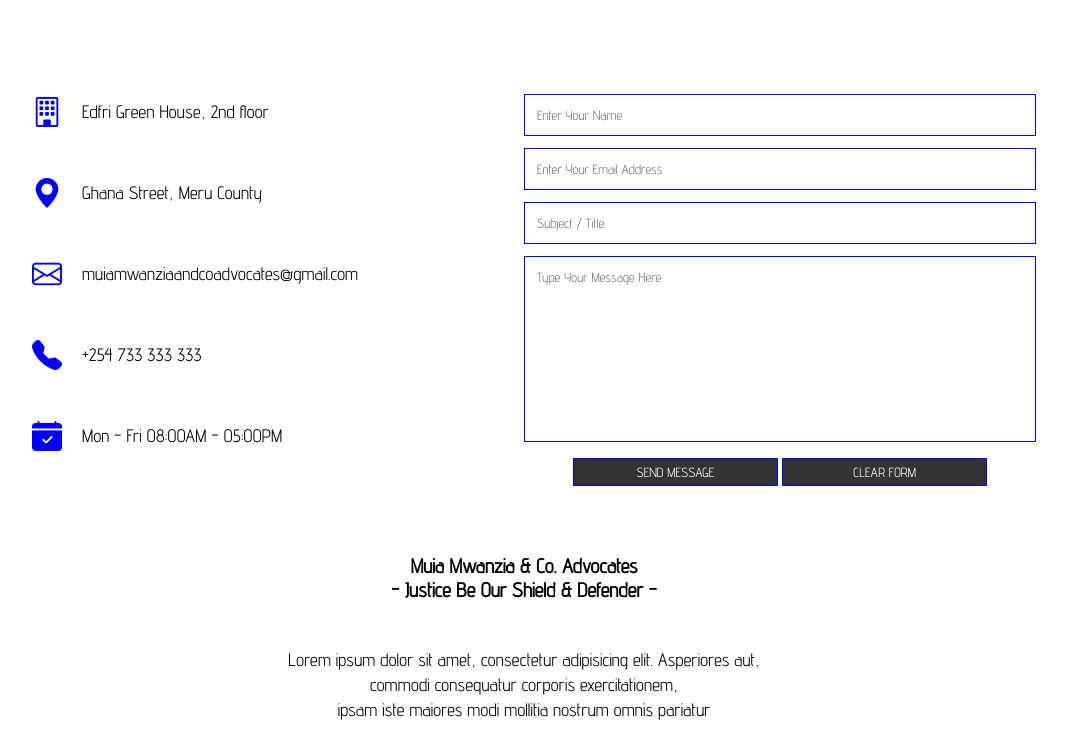
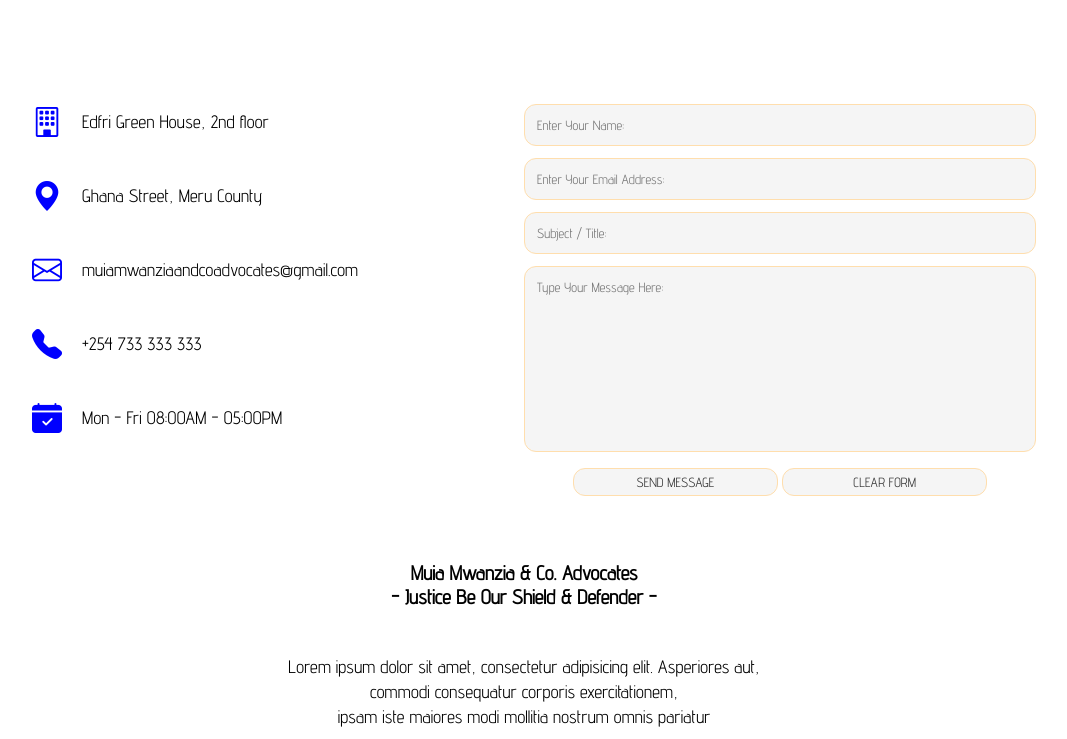
Before and after one commit to Charles-Muia/The_Marathon_Continues, a PHP site: page /Contact.php in a window 1280 px wide. Shown: the part 1091-1830 px from the top of the page, without its empty margins (116-1183 px from the left). Run offline with PHP 8.4, Linux system fonts and the light colour scheme; some libraries are stand-ins or nearby versions.

Commit message:
Lawfirm_14

```diff
--- a/Contact.php
+++ b/Contact.php
@@ -100,10 +100,10 @@
                     </div>
                     <div class="contact-col">
                         <form action="Form.php" method="post">
-                            <input type="text" name="name" placeholder="Enter Your Name" required>
-                            <input type="email" name="email" placeholder="Enter Your Email Address" required>
-                            <input type="text" name="subject" placeholder="Subject / Title" required>
-                            <textarea rows="10" name="message" placeholder="Type Your Message Here" required></textarea>
+                            <input type="text" name="name" placeholder="Enter Your Name:" required>
+                            <input type="email" name="email" placeholder="Enter Your Email Address:" required>
+                            <input type="text" name="subject" placeholder="Subject / Title:" required>
+                            <textarea rows="10" name="message" placeholder="Type Your Message Here:" required></textarea>
                             <button type="submit" class="Learn-btn"> Send Message </button>
                             <button type="reset" class="Learn-btn"> Clear Form </button>
 
--- a/Style.css
+++ b/Style.css
@@ -1147,7 +1147,7 @@
 
         .find-us iframe {
             width: 90%;
-            padding-top: 10px;
+            padding-top: 20px;
             margin-bottom: 0;
         }
 
@@ -1158,13 +1158,13 @@
 
         .contact-col {
             flex-basis: 50%;
-            margin-bottom: 40px;
+            margin-bottom: 50px;
         }
 
         .contact-col div {
             display: flex;
             align-items: center;
-            margin-bottom: 45px;
+            margin-bottom: 38px;
         }
 
         .contact-col div .bi {
@@ -1193,20 +1193,26 @@
             width: 100%;
             padding: 12px;
             margin-bottom: 12px;
-            border: 1px solid blue;
+            border: 1px solid navajowhite;
+            border-radius: 12px;
             box-sizing: border-box;
             resize: none;
+            background-color: whitesmoke;
+            outline: none;
+
         }
 
         .Learn-btn {
-            border: 1px solid blue;
+            border: 1px solid navajowhite;
             padding: 5px;
             width: 40%;
-            background: #333;
-            color: white;
+            background: whitesmoke;
+            color: #333333;
             font-weight: 550;
             text-transform: uppercase;
             cursor: pointer;
+            border-radius: 12px;
+
         }
 
 /*------------------News Page Css Starts Here------------------------------*/
```
